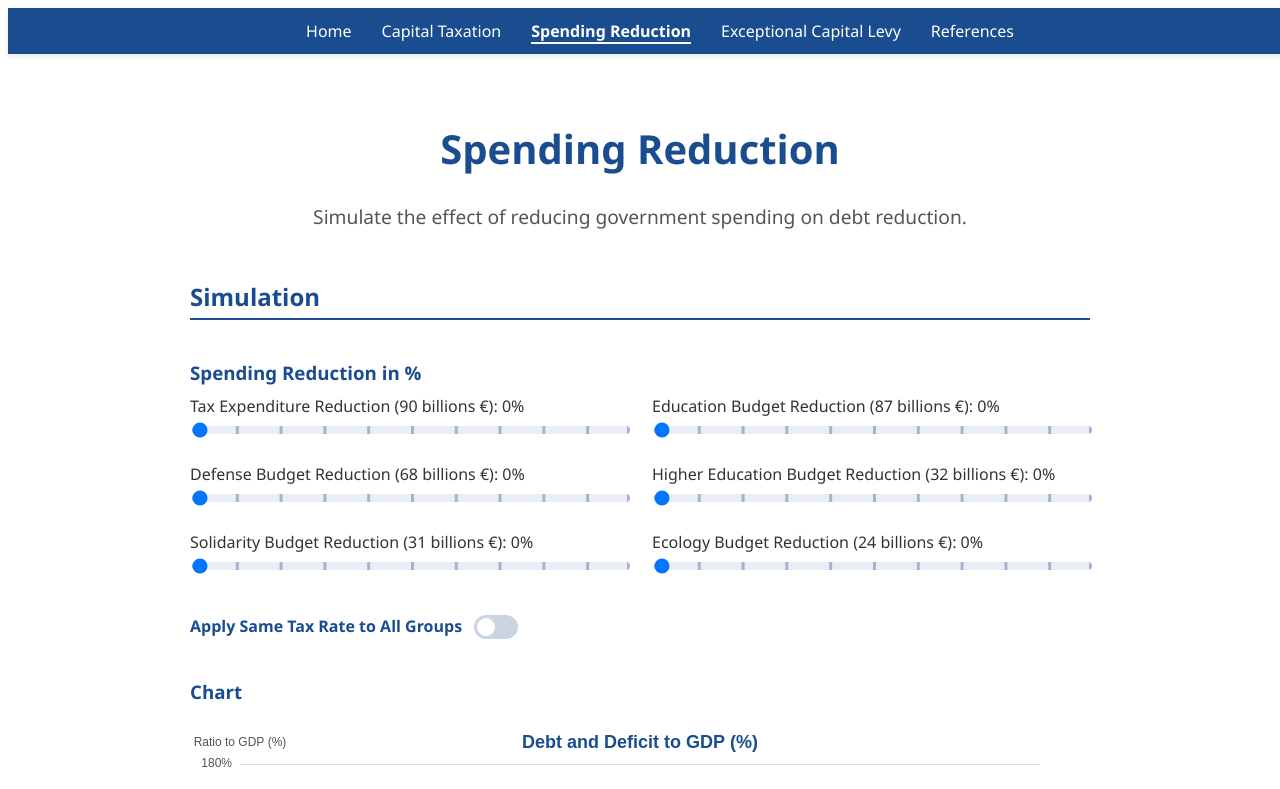
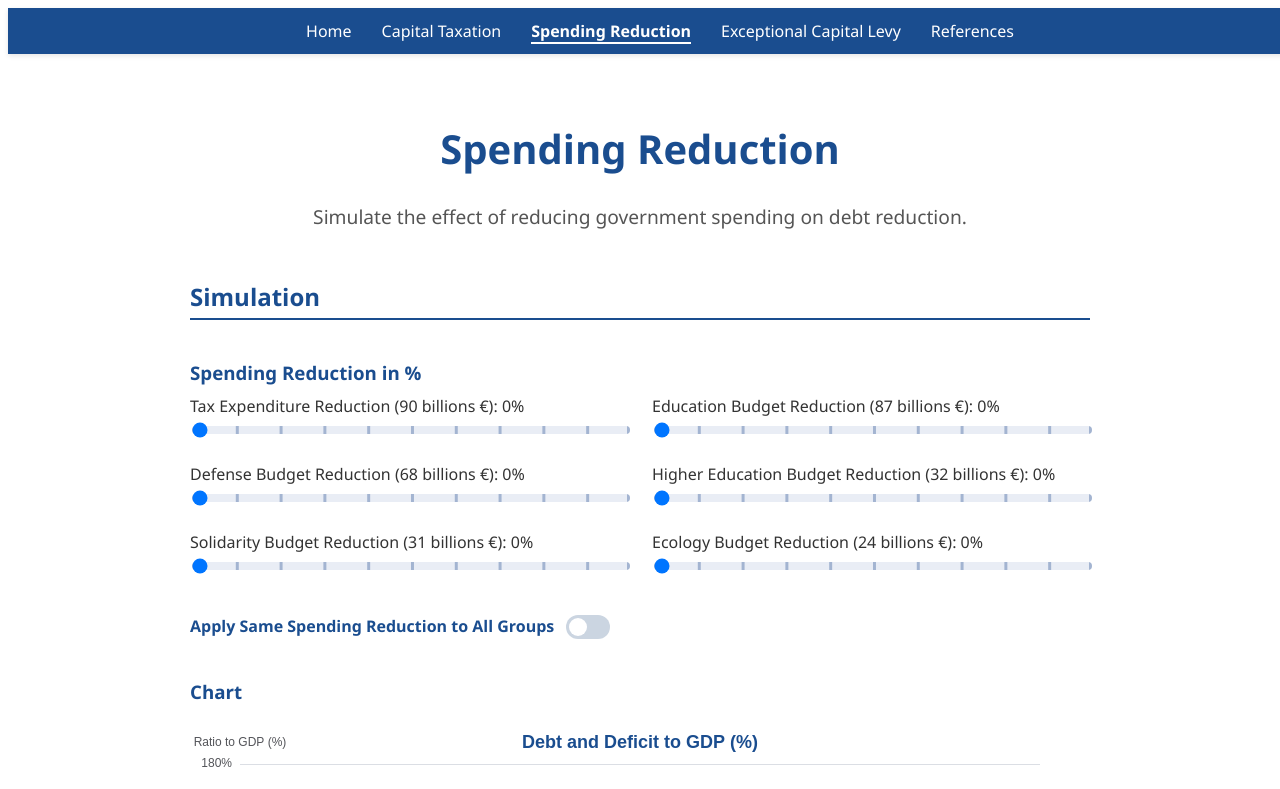
Before and after one commit to SimonPlaye/debt-eraser, a React (Vite) app: page /spending-reduction in a window 1280 px wide. Shown: the top 789 px of the page. Built offline with nearby package versions, Linux system fonts and the light colour scheme.

Commit message:
feat: rename same taxe reduction slider

```diff
--- a/src/pages/SpendingReductionPage/SpendingReductionPage.tsx
+++ b/src/pages/SpendingReductionPage/SpendingReductionPage.tsx
@@ -116,13 +116,13 @@ export const SpendingReductionPage = () => {
         </div>
         <div>
           <Toggle
-            label="Apply Same Tax Rate to All Groups"
+            label="Apply Same Spending Reduction to All Groups"
             value={applySameTaxRateToAllGroups}
             onChange={setApplySameTaxRateToAllGroups}
           />
           {applySameTaxRateToAllGroups && (
             <Slider
-              title="Uniform Tax Rate"
+              title="Spending Reduction"
               value={uniformTaxRate}
               setValue={setUniformTaxRate}
               maxValue={1}
```
